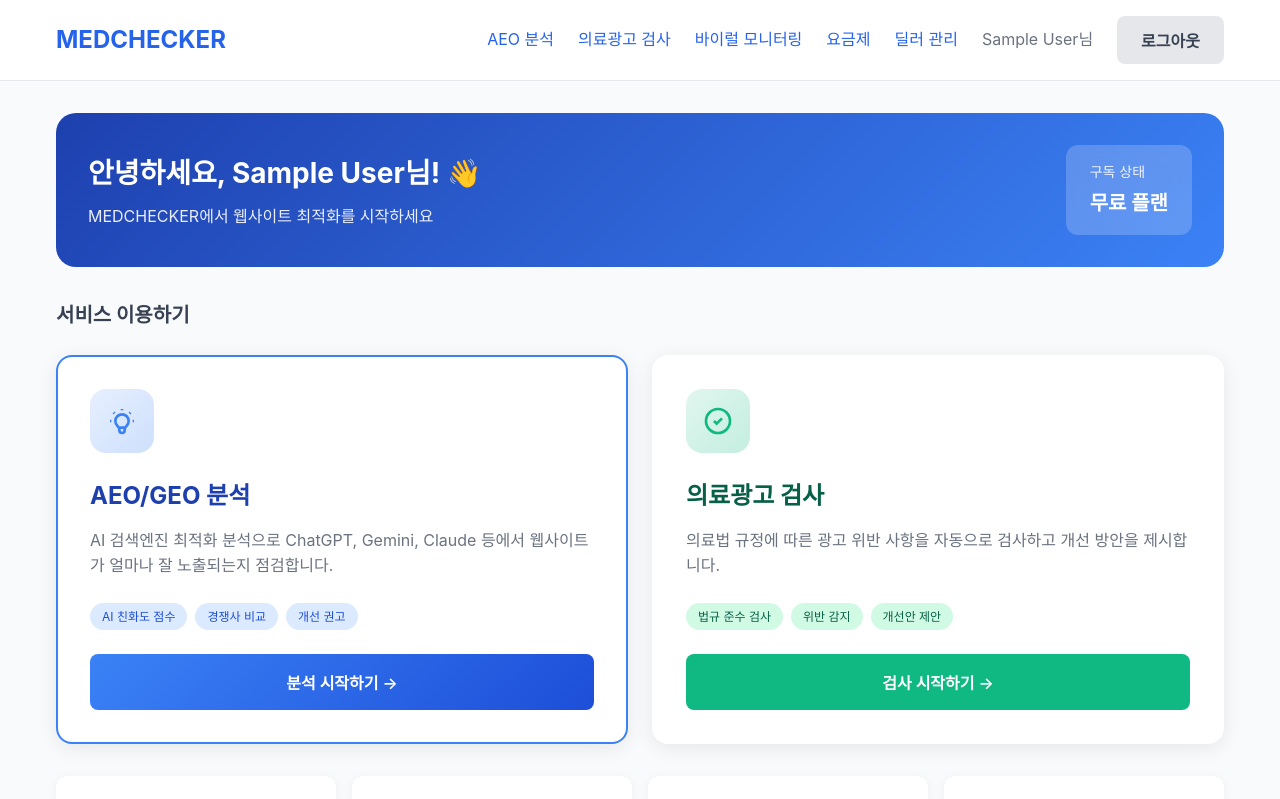
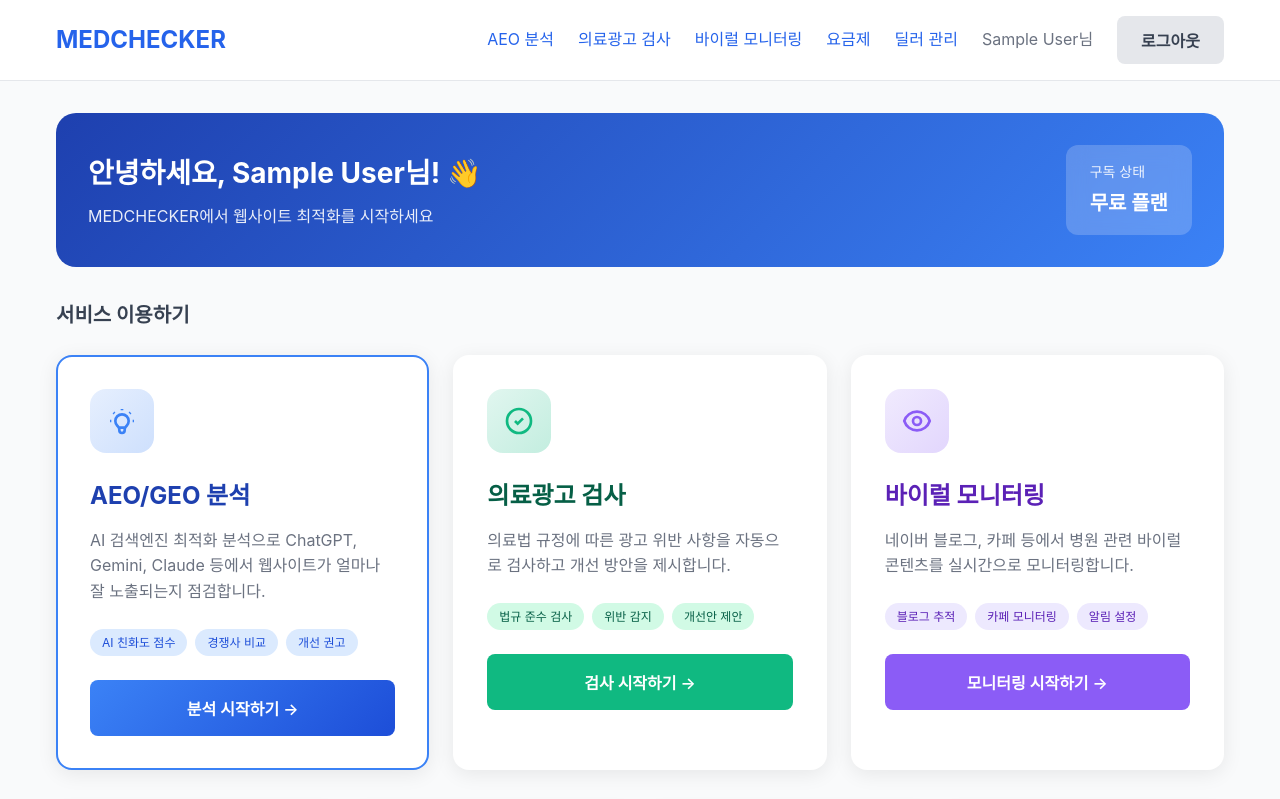
Before and after one commit to 66mmakid99/Claude-code-test, a React (Vite) app in the folder medical-comply/frontend/: page /dashboard in a window 1280 px wide. Shown: the top 799 px of the page. Built offline with nearby package versions, Linux system fonts and the light colour scheme; no server answers; sample sign-in values are in the browser's storage.

Commit message:
Dashboard 업데이트: 바이럴 모니터링 카드 추가, 사용기록 텍스트 변경

```diff
--- a/medical-comply/frontend/src/pages/Dashboard.jsx
+++ b/medical-comply/frontend/src/pages/Dashboard.jsx
@@ -216,6 +216,62 @@ function Dashboard({ user }) {
             검사 시작하기 →
           </button>
         </div>
+
+        {/* 바이럴 모니터링 */}
+        <div
+          style={serviceCardStyle}
+          onClick={() => navigate('/viral')}
+          onMouseOver={(e) => {
+            e.currentTarget.style.transform = 'translateY(-4px)'
+            e.currentTarget.style.boxShadow = '0 12px 40px rgba(139,92,246,0.15)'
+          }}
+          onMouseOut={(e) => {
+            e.currentTarget.style.transform = 'translateY(0)'
+            e.currentTarget.style.boxShadow = '0 4px 20px rgba(0,0,0,0.08)'
+          }}
+        >
+          <div style={iconBoxStyle('#8b5cf6')}>
+            <svg width="32" height="32" fill="none" stroke="#8b5cf6" strokeWidth="2" viewBox="0 0 24 24">
+              <path d="M15 12a3 3 0 11-6 0 3 3 0 016 0z"/>
+              <path d="M2.458 12C3.732 7.943 7.523 5 12 5c4.478 0 8.268 2.943 9.542 7-1.274 4.057-5.064 7-9.542 7-4.477 0-8.268-2.943-9.542-7z"/>
+            </svg>
+          </div>
+          <h3 style={{ fontSize: '1.5rem', marginBottom: '0.75rem', color: '#5b21b6' }}>
+            바이럴 모니터링
+          </h3>
+          <p style={{ color: '#6b7280', marginBottom: '1.5rem', lineHeight: '1.6' }}>
+            네이버 블로그, 카페 등에서 병원 관련 바이럴 콘텐츠를
+            실시간으로 모니터링합니다.
+          </p>
+          <div style={{ display: 'flex', flexWrap: 'wrap', gap: '0.5rem' }}>
+            <span style={{ background: '#ede9fe', color: '#5b21b6', padding: '0.25rem 0.75rem', borderRadius: '20px', fontSize: '0.75rem' }}>
+              블로그 추적
+            </span>
+            <span style={{ background: '#ede9fe', color: '#5b21b6', padding: '0.25rem 0.75rem', borderRadius: '20px', fontSize: '0.75rem' }}>
+              카페 모니터링
+            </span>
+            <span style={{ background: '#ede9fe', color: '#5b21b6', padding: '0.25rem 0.75rem', borderRadius: '20px', fontSize: '0.75rem' }}>
+              알림 설정
+            </span>
+          </div>
+          <button
+            className="btn"
+            style={{
+              width: '100%',
+              marginTop: '1.5rem',
+              background: '#8b5cf6',
+              color: 'white',
+              border: 'none',
+              padding: '1rem'
+            }}
+            onClick={(e) => {
+              e.stopPropagation()
+              navigate('/viral')
+            }}
+          >
+            모니터링 시작하기 →
+          </button>
+        </div>
       </div>
 
       {/* 빠른 액션 버튼들 */}
@@ -294,7 +350,7 @@ function Dashboard({ user }) {
       {/* 최근 검사 기록 */}
       <div className="card" style={{ borderRadius: '16px', boxShadow: '0 4px 20px rgba(0,0,0,0.08)' }}>
         <div style={{ display: 'flex', justifyContent: 'space-between', alignItems: 'center', marginBottom: '1.5rem' }}>
-          <h2 style={{ fontSize: '1.25rem', color: '#374151' }}>최근 의료광고 검사 기록</h2>
+          <h2 style={{ fontSize: '1.25rem', color: '#374151' }}>MEDCHECKER 사용기록</h2>
           {reports.length > 0 && (
             <span style={{ color: '#6b7280', fontSize: '0.875rem' }}>
               총 {reports.length}건
```
